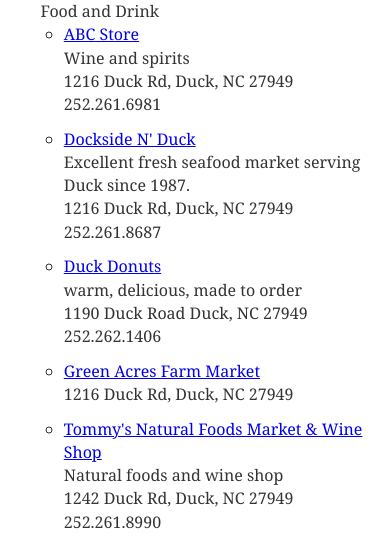
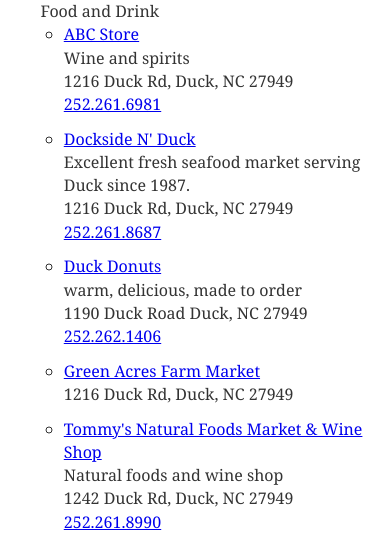
Before and after one commit to georgetownsands/georgetownsands.github.io, a Gatsby site: page /shopping in a window 390 px wide. Shown: the part 224-766 px from the top of the page. Built offline with nearby package versions, Linux system fonts and the light colour scheme; Gatsby itself is replaced by a stand-in of ours.

Commit message:
added phone number

```diff
--- a/src/components/areaitem.js
+++ b/src/components/areaitem.js
@@ -1,9 +1,19 @@
-import * as React from "react"
+import * as React from "react";
 
-export default function AreaItem({ name, description, address, phoneNumber, webSite }) {
+export default function AreaItem({
+  name,
+  description,
+  address,
+  phoneNumber,
+  webSite,
+}) {
   return (
     <li>
-      <span className="name"><a href={webSite} target="_blank">{name}</a></span>
+      <span className="name">
+        <a href={webSite} target="_blank">
+          {name}
+        </a>
+      </span>
       <div>
         <span classNmae="description">{description}</span>
       </div>
@@ -11,8 +21,10 @@ export default function AreaItem({ name, description, address, phoneNumber, webS
         <span classNmae="address">{address}</span>
       </div>
       <div>
-        <span classNmae="phoneNumber">{phoneNumber}</span>
+        <span classNmae="phoneNumber">
+          <a href={"tel:" + phoneNumber}>{phoneNumber}</a>
+        </span>
       </div>
     </li>
-  )
+  );
 }
```
Also changed, not shown: .github/workflows/gh-pages.yaml.
